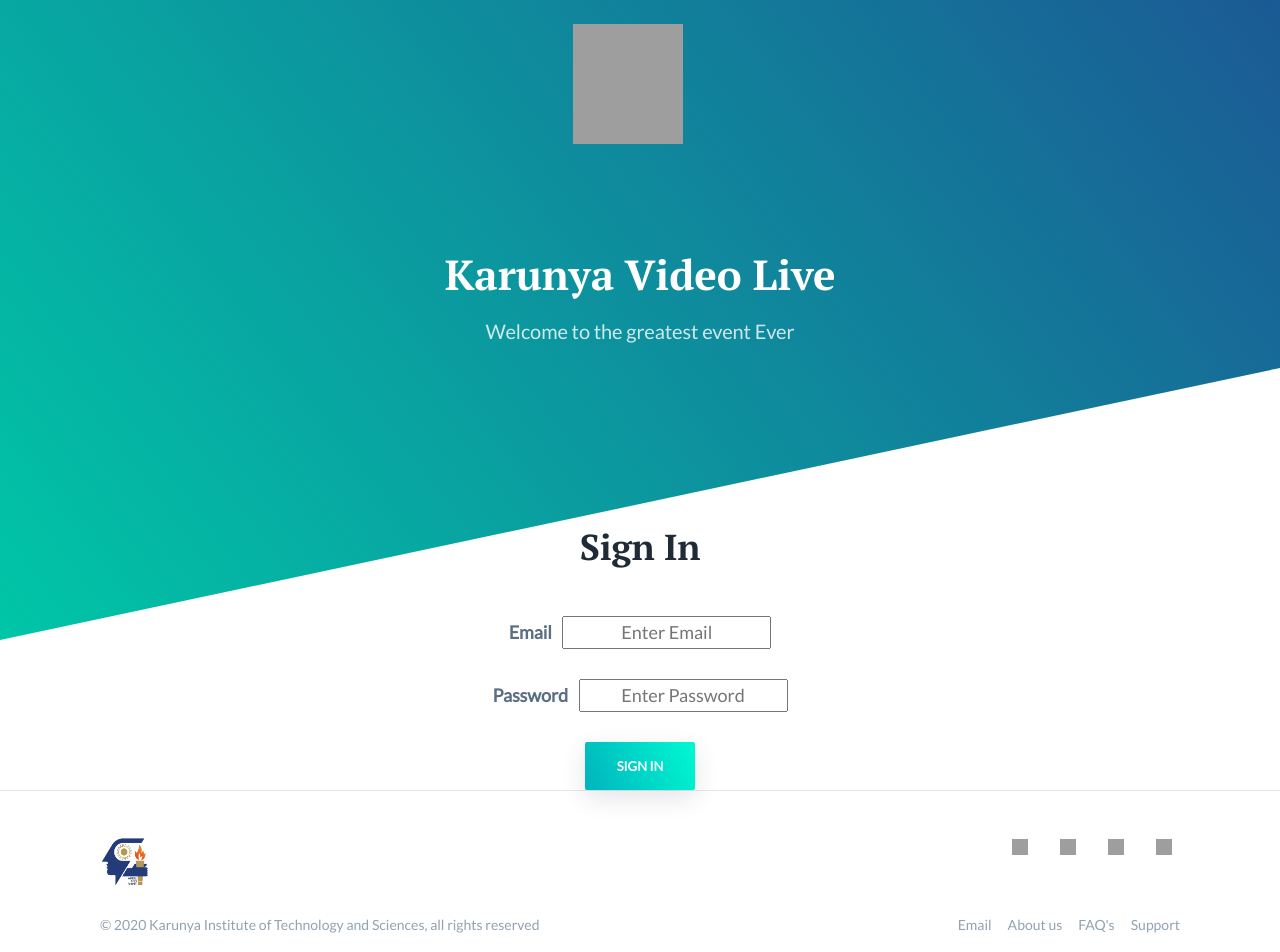
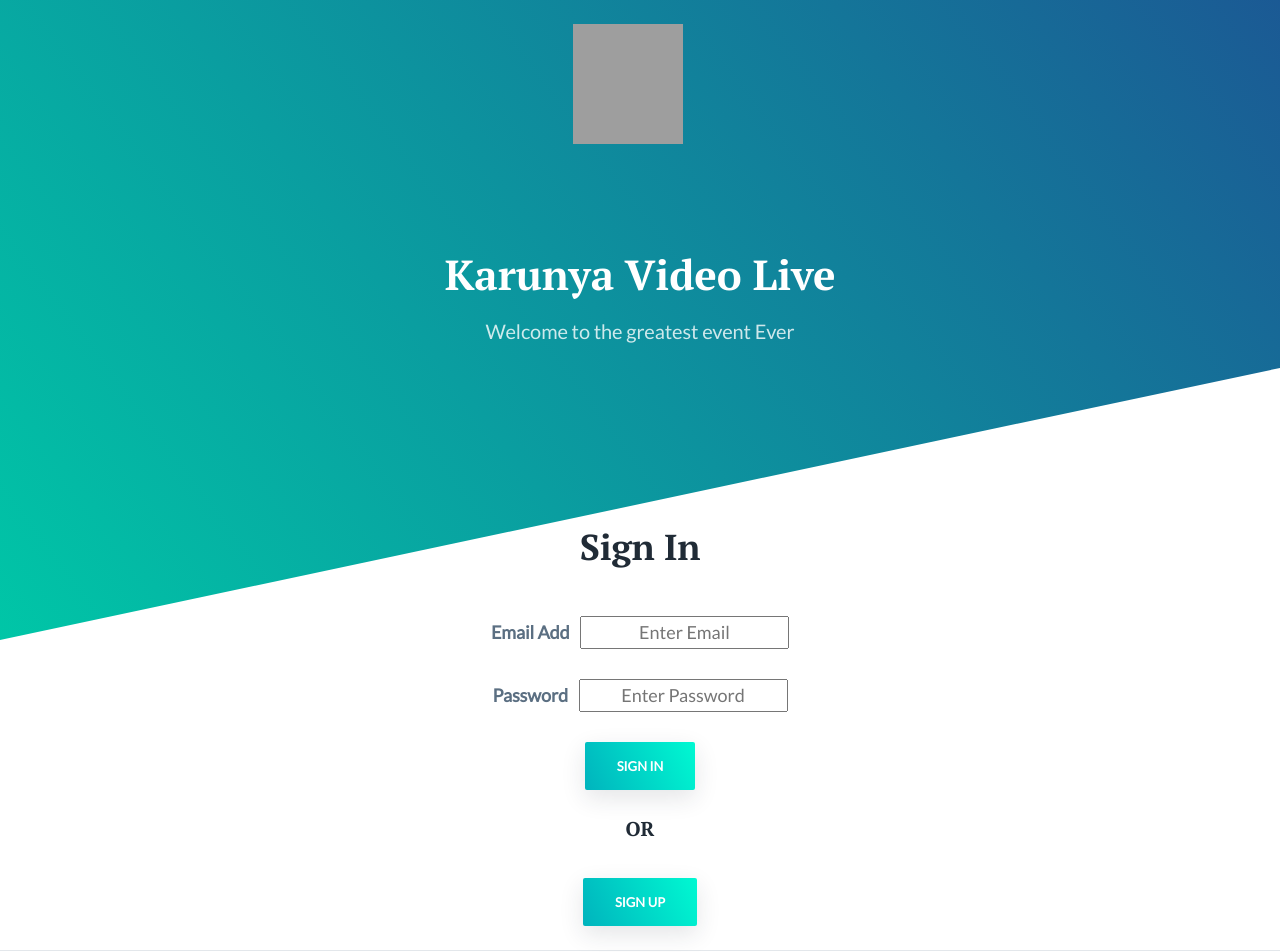
Before and after one commit to captainphilip/kvl, a website: page login.html in a window 1280 px wide. Shown: the top 952 px of the page. Drawn offline with nearby package versions, Linux system fonts and the light colour scheme; grey boxes are pictures that could not be loaded.

Commit message:
Update login.html

```diff
--- a/login.html
+++ b/login.html
@@ -46,18 +46,21 @@
 
                             <div class="clearfix">
                                 <br><br><br><h2>Sign In</h2><br>
-                            <label for="email"><b>Email &nbsp;</b></label>
+                            <label for="email"><b>Email Add &nbsp;</b></label>
                           <input type="email" style="text-align: center;" placeholder="Enter Email" id="emailUser" required><br><br>
 
                           <label for="psw"><b>Password &nbsp;</b></label>
                           <input type="password" style="text-align: center;" placeholder="Enter Password" id="passwordUser" required><br><br>
                           <button class="button button-secondary button-shadow" type="submit" id="signinbtn">Sign In</button>
-
                           </div>
                         </div>
                       </form>
+                      </div>
+                    <script src="login.js"></script>
+                    <div class = "singupform">
+                        <h4 style="text-align: center;"> OR </h4><br>
+                      <p class="signup" style="text-align: center;"><a class="button button-secondary button-shadow" href="signup.html">Sign Up</a></p>
                     </div>
-                    <script src="login.js"></script>
             </section>
 
 
@@ -93,9 +96,7 @@
                                 <span class="screen-reader-text">Facebook</span>
                                 <img src="https://i.ibb.co/CmGHkTJ/facebook.png" style="width:16px;height:16px;">
                         </img>
-                                <!-- <svg width="16" height="16" xmlns="http://www.w3.org/2000/svg">
-                                    <path d="M6.023 16L6 9H3V6h3V4c0-2.7 1.672-4 4.08-4 1.153 0 2.144.086 2.433.124v2.821h-1.67c-1.31 0-1.563.623-1.563 1.536V6H13l-1 3H9.28v7H6.023z" fill="#0EB3CE"/>
-                                </svg> -->
+
                             </a>
                         </li>
                         <li>
@@ -103,9 +104,7 @@
                                 <span class="screen-reader-text">Twitter</span>
                                 <img src="https://i.ibb.co/ctP83qm/instagram.png" style="width:16px;height:16px;">
                         </img>
-                                <!-- <svg width="16" height="16" xmlns="http://www.w3.org/2000/svg">
-                                    <path d="M16 3c-.6.3-1.2.4-1.9.5.7-.4 1.2-1 1.4-1.8-.6.4-1.3.6-2.1.8-.6-.6-1.5-1-2.4-1-1.7 0-3.2 1.5-3.2 3.3 0 .3 0 .5.1.7-2.7-.1-5.2-1.4-6.8-3.4-.3.5-.4 1-.4 1.7 0 1.1.6 2.1 1.5 2.7-.5 0-1-.2-1.5-.4C.7 7.7 1.8 9 3.3 9.3c-.3.1-.6.1-.9.1-.2 0-.4 0-.6-.1.4 1.3 1.6 2.3 3.1 2.3-1.1.9-2.5 1.4-4.1 1.4H0c1.5.9 3.2 1.5 5 1.5 6 0 9.3-5 9.3-9.3v-.4C15 4.3 15.6 3.7 16 3z" fill="#0EB3CE"/>
-                                </svg> -->
+
                             </a>
                         </li>
                         <li>
@@ -113,9 +112,7 @@
                                 <span class="screen-reader-text">Twitter</span>
                                 <img src="https://i.ibb.co/4Nq7pTF/twitter.png" style="width:16px;height:16px;">
                         </img>
-                                <!-- <svg width="16" height="16" xmlns="http://www.w3.org/2000/svg">
-                                    <path d="M16 3c-.6.3-1.2.4-1.9.5.7-.4 1.2-1 1.4-1.8-.6.4-1.3.6-2.1.8-.6-.6-1.5-1-2.4-1-1.7 0-3.2 1.5-3.2 3.3 0 .3 0 .5.1.7-2.7-.1-5.2-1.4-6.8-3.4-.3.5-.4 1-.4 1.7 0 1.1.6 2.1 1.5 2.7-.5 0-1-.2-1.5-.4C.7 7.7 1.8 9 3.3 9.3c-.3.1-.6.1-.9.1-.2 0-.4 0-.6-.1.4 1.3 1.6 2.3 3.1 2.3-1.1.9-2.5 1.4-4.1 1.4H0c1.5.9 3.2 1.5 5 1.5 6 0 9.3-5 9.3-9.3v-.4C15 4.3 15.6 3.7 16 3z" fill="#0EB3CE"/>
-                                </svg> -->
+
                             </a>
                         </li>
                         <li>
@@ -123,9 +120,7 @@
                                 <span class="screen-reader-text">linkedin</span>
                                 <img src="https://i.ibb.co/jh3B7pk/linkedin.png" style="width:16px;height:16px;">
                         </img>
-                                <!-- <svg width="16" height="16" xmlns="http://www.w3.org/2000/svg">
-                                    <path d="M7.9 7v2.4H12c-.2 1-1.2 3-4 3-2.4 0-4.3-2-4.3-4.4 0-2.4 2-4.4 4.3-4.4 1.4 0 2.3.6 2.8 1.1l1.9-1.8C11.5 1.7 9.9 1 8 1 4.1 1 1 4.1 1 8s3.1 7 7 7c4 0 6.7-2.8 6.7-6.8 0-.5 0-.8-.1-1.2H7.9z" fill="#0EB3CE"/>
-                                </svg> -->
+
                             </a>
                         </li>
                     </ul>
```
